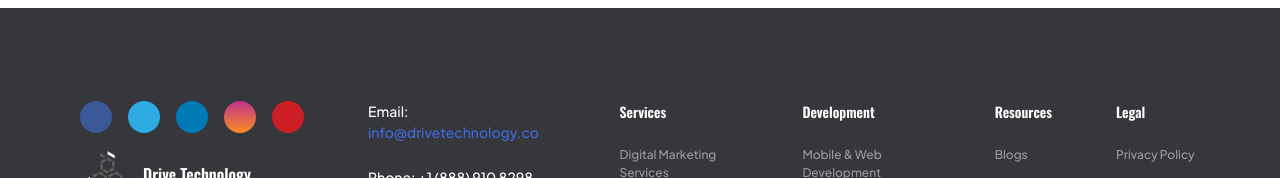
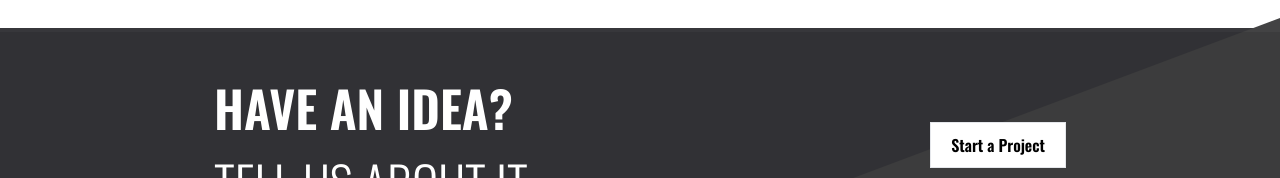
Before and after one commit to AhsanDT/drivetech, a Next.js app: page /startproject in a window 1280 px wide. Shown: the part 794-972 px from the top of the page. Built offline with nearby package versions, Linux system fonts and the light colour scheme; some icons are missing.

Commit message:
updated code

```diff
--- a/src/components/Home/Idea.jsx
+++ b/src/components/Home/Idea.jsx
@@ -3,15 +3,17 @@ import Button from '../UI/Button'
 
 const Idea = ({title}) => {
   return (
-    <div className="absolute bottom-0 w-full bg-[black] bg-opacity-[10%] lg:mt-[120px] flex flex-col gap-y-[14px] lg:flex-row justify-between lg:items-center px-[30px] lg:px-[214px] py-[38px]">
+    <div className="absolute bottom-0 w-full bg-[black] bg-opacity-[10%] lg:mt-[120px] flex flex-col gap-y-[14px] lg:flex-row justify-between   lg:items-center px-[30px] lg:px-[214px] py-[38px]">
       <div className="flex flex-col ">
         <span className="font-oswald text-[24px] lg:text-[50px] font-bold text-[#ffffff] uppercase">
         Have an idea?
         </span>
         <span className="font-oswald text-[24px] lg:text-[50px] font-light text-[#ffffff] uppercase">Tell us about it.</span>
       </div>
+      <div>
       <Button className="hidden md:block w-fit">{title}</Button>
       <Button className=" md:hidden w-fit">Start a Project</Button>
+      </div>
     </div>
   )
 }
--- a/src/components/StartProject/Project.jsx
+++ b/src/components/StartProject/Project.jsx
@@ -1,10 +1,11 @@
 import React from "react";
 import { InlineWidget } from "react-calendly";
-
+import Idea from "../Home/Idea";
+import styles2 from "../../styles/Partnership.module.css"
 const Project = ({ BLOGS }) => {
   return (
-    <section className="w-full h-full top-[70px] lg:top-[100px]  relative px-[30px] lg:px-[130px] py-[50px] ">
-      <div className="w-full h-full">
+    <section className="w-full h-full top-[120px]  relative pb-[100px]">
+      <div className="w-full h-full px-[30px] lg:px-[130px]">
         <div className="flex flex-col gap-y-[20px] lg:flex-row justify-center items-center">
           <h1 className="text-[24px] font-oswald font-bold lg:w-[325px]">
             Book a call with us by selecting any of the dates that your are
@@ -15,6 +16,13 @@ const Project = ({ BLOGS }) => {
           </div>
         </div>
       </div>
+
+          <div className="relative pt-[210px] lg:pt-[230px] bg-[#37373B]">
+            <div
+              className={`${styles2.box}  linear-grad  hidden md:block `}
+            ></div>
+            <Idea title="Start a Project" />
+          </div>
     </section>
   );
 };
```
